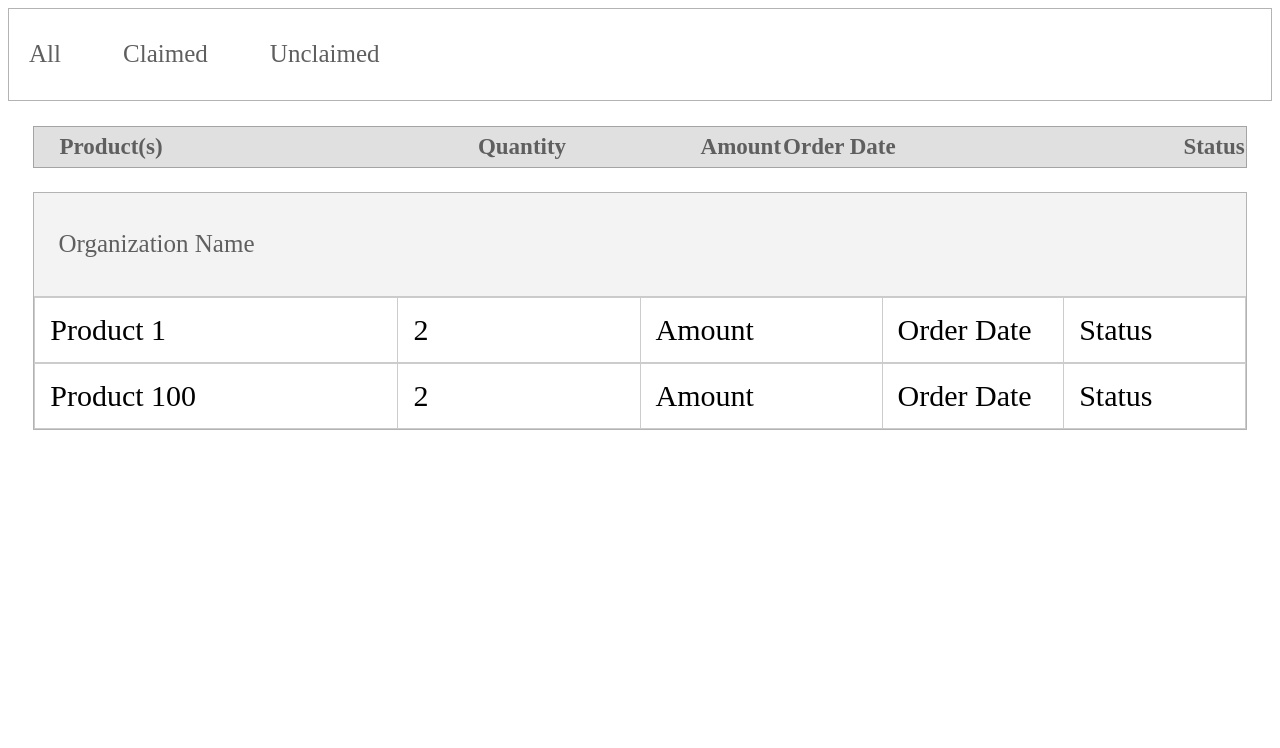
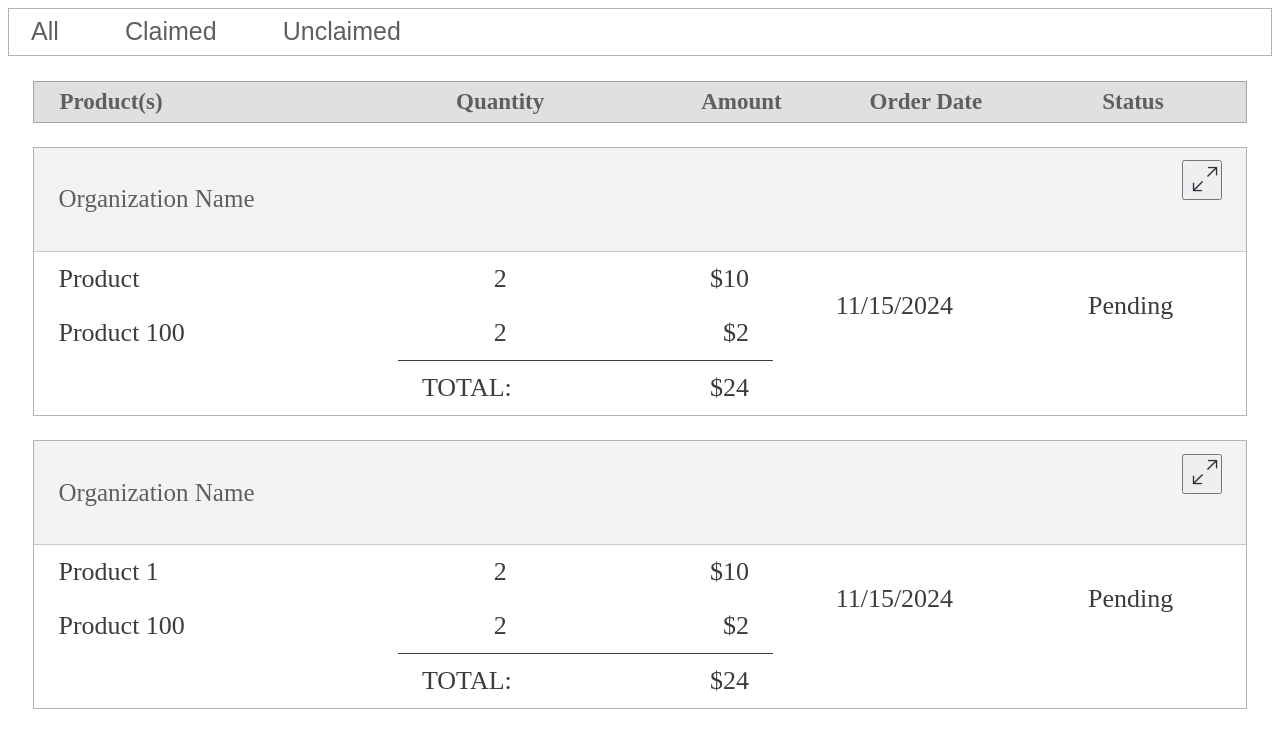
Before and after one commit to Ken-Ds/e-commerce-website-js, a PHP site: page /public/view-transactions.html in a window 1280 px wide. Shown: the top 748 px of the page. Run offline with PHP 8.4, Linux system fonts and the light colour scheme; lists and menus that the app fills with data are empty.

Commit message:
Created the View Transactions Page

```diff
--- a/customer/public/view-transactions.html
+++ b/customer/public/view-transactions.html
@@ -9,9 +9,9 @@
 
 <body>
     <section class="filter-bar">
-        <p>All</p>
-        <p>Claimed</p>
-        <p>Unclaimed</p>
+        <button>All</button>
+        <button>Claimed</button>
+        <button>Unclaimed</button>
     </section>
 
     <section class="page">
@@ -30,7 +30,53 @@
 
         <section class="transactions-box">
             <div class="organization-name">
-                <P>Organization Name</P>
+                <div>
+                    <P>Organization Name</P>
+                </div>
+
+                <div>
+                    <button class="collapse-expand-bttn" onclick="toggleDetails(this)">
+                        <img src="../style/img/expand.png" alt="Expand Button">
+                    </button>
+                </div>
+            </div>
+
+            <table class="details-table">
+                <tbody>
+                    <tr>
+                        <td>Product</td>
+                        <td>2</td>
+                        <td>$10</td>
+                        <td rowspan="2">11/15/2024</td>
+                        <td rowspan="2">Pending</td>
+                    </tr>
+                    <tr>
+                        <td>Product 100</td>
+                        <td>2</td>
+                        <td>$2</td>
+                    </tr>
+                </tbody>
+                <tfoot>
+                    <tr>
+                        <td></td>
+                        <td>TOTAL:</td>
+                        <td>$24</td>
+                    </tr>
+                </tfoot>
+            </table>
+        </section>
+
+        <section class="transactions-box">
+            <div class="organization-name">
+                <div>
+                    <P>Organization Name</P>
+                </div>
+
+                <div>
+                    <button class="collapse-expand-bttn" onclick="toggleDetails(this)">
+                        <img src="../style/img/expand.png" alt="Exapnd Button">
+                    </button>
+                </div>
             </div>
 
             <table class="details-table">
@@ -38,28 +84,66 @@
                     <tr>
                         <td>Product 1</td>
                         <td>2</td>
-                        <td>Amount</td>
-                        <td>Order Date</td>
-                        <td>Status</td>
+                        <td>$10</td>
+                        <td rowspan="2">11/15/2024</td>
+                        <td rowspan="2">Pending</td>
                     </tr>
-                </tbody>
-            </table>
-
-            <table class="details-table">
-                <tbody>
                     <tr>
                         <td>Product 100</td>
                         <td>2</td>
-                        <td>Amount</td>
-                        <td>Order Date</td>
-                        <td>Status</td>
+                        <td>$2</td>
                     </tr>
                 </tbody>
+                <tfoot>
+                    <tr>
+                        <td></td>
+                        <td>TOTAL:</td>
+                        <td>$24</td>
+                    </tr>
+                </tfoot>
             </table>
-
         </section>
-
     </section>
 
 </body>
 </html>
+
+<script>
+    function toggleDetails(button){
+        const img = button.querySelector('img');
+        const detailsTable = button.closest('.organization-name').nextElementSibling;
+        const rows = detailsTable.querySelectorAll('tbody tr');
+
+        if (img.src.endsWith('expand.png')) {
+            img.src = '../style/img/collapse.jpg';
+            img.alt = "Collapse Button"
+            rows.forEach((row, index) => {
+                const imageCell = row.querySelector('td');
+
+                const newImage = document.createElement('img');
+                newImage.src = '../style/img/store-icon.png';
+                newImage.alt = 'Product Image';
+                newImage.style.width = '100px';
+
+                const productDescription = document.createElement('p');
+                productDescription.innerText = "Product Description";
+
+                imageCell.insertBefore(newImage, imageCell.firstChild)
+                imageCell.append(productDescription);
+            });
+        } else {
+            img.src = '../style/img/expand.png';
+            img.alt = "Expand Button"
+
+            rows.forEach((row, index) => {
+                const imageCell = row.querySelector('td');
+                imageCell.querySelector('img').remove();
+                imageCell.querySelector('p').remove();
+            });
+        }
+
+
+    }
+
+
+</script>
--- a/customer/style/css/view-transactions.css
+++ b/customer/style/css/view-transactions.css
@@ -8,16 +8,25 @@
     padding-bottom: 0.5%;
     display: flex;
     align-items: center;
-    margin-bottom: ;
 }
 
-.filter-bar p{
+.filter-bar button{
+    padding: 2px;
+    border: none;
+    background-color: white;
     font-size: 25px;
     color: rgb(95, 95, 95);
+    cursor: pointer;
 }
 
-.filter-bar p:not(:first-child){
-    padding-left: 5%;
+.filter-bar button:hover{
+    color: rgb(64, 0, 255);
+    border-bottom: 1px solid rgb(64, 0, 255);
+    transition: 0.2s;
+}
+
+.filter-bar button:not(:first-child){
+    margin-left: 5%;
 }
 
 .page{
@@ -45,23 +54,29 @@
 }
 
 .row-table th:nth-child(1){
+    width: 30%;
     text-align: left;
 }
 
 .row-table th:nth-child(2){
+    width: 11%;
     text-align: right;
 }
 
 .row-table th:nth-child(3){
+    width: 20%;
     text-align: right;
 }
 
 .row-table th:nth-child(4){
-    text-align: left;
+    width: 20%;
+    text-align: center;
+    padding-left: 4.2%;
 }
 
 .row-table th:nth-child(5){
-    text-align: right;
+    width: 20%;
+    text-align: center;
 }
 
 .transactions-box{
@@ -81,9 +96,34 @@
     padding-left: 2%;
 }
 
+.transactions-box .organization-name div:nth-child(1){
+    width: 90%;
+    float: left;
+}
+
+.transactions-box .organization-name div:nth-child(2){
+    text-align: right;
+    float: right;
+    width: 10%;
+    padding-right: 2%;
+}
+
+
 .transactions-box .organization-name p{
     font-size: 25px;
     color: rgb(95, 95, 95);
+}
+
+.transactions-box .organization-name .collapse-expand-bttn{
+    float: right;
+    height: 40px;
+    width: 40px;
+    cursor: pointer;
+}
+
+.transactions-box .organization-name img{
+    height: 30px;
+    margin: auto;
 }
 
 .details-table{
@@ -92,28 +132,50 @@
 }
 
 .details-table td {
-    font-size: 30px;
-    border: 1px solid #ccc;
-    padding: 15px;
-    text-align: left;
+    font-size: 26px;
+    color: rgb(60, 60, 60);
+    padding-left: 2%;
+    padding-right: 2%;
+    padding-top: 1%;
+    padding-bottom: 1%;
 }
 
 .details-table td:nth-child(1){
+    align-items: center;
     width: 30%;
 }
 
+.details-table td:nth-child(1) img{
+    width: 40%;
+    float: left;
+    padding-right: 1%;
+}
+
+.details-table td:nth-child(1) p{
+    font-size: 20px;
+    color: rgb(132, 132, 132);
+}
+
 .details-table td:nth-child(2){
-    width: 20%;
+    width: 11%;
+    text-align: right;
 }
 
 .details-table td:nth-child(3){
     width: 20%;
+    text-align: right;
+}
+.details-table td:nth-child(4){
+    width: 20%;
+    text-align: center;
+}
+.details-table td:nth-child(5){
+    width: 26%;
+    text-align: center;
 }
 
-.details-table td:nth-child(4){
-    width: 15%;
+
+.details-table tfoot tr td:nth-child(2),
+.details-table tfoot tr td:nth-child(3){
+    border-top: 1px solid;
 }
-
-.details-table td:nth-child(5){
-    width: 15%;
-}
```
Also changed, not shown: customer/style/img/collapse.jpg (added), customer/style/img/expand.png (added).
